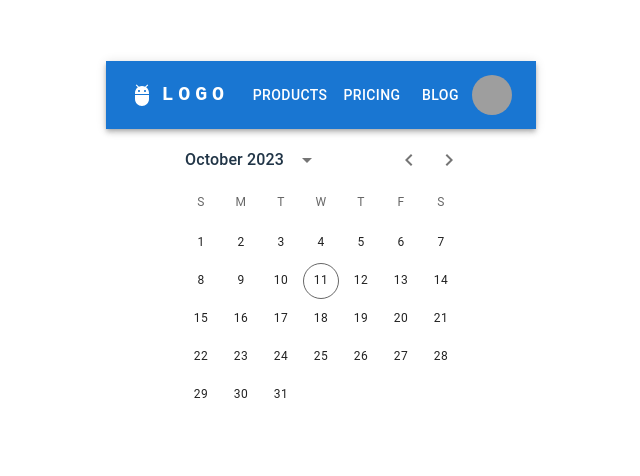
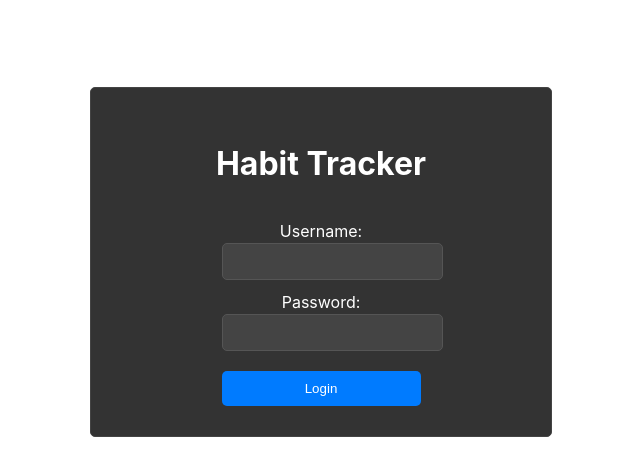
Before and after one commit to saikot-paul/habit-tracker, a React (Vite) app in the folder client/: page / in a window 1280 px wide. Shown: the part 138-614 px from the top of the page, without its empty margins (319-959 px from the left). Built offline with nearby package versions, Linux system fonts and the light colour scheme; grey boxes are pictures that could not be loaded.

Commit message:
added the login feature

```diff
--- a/client/src/App.tsx
+++ b/client/src/App.tsx
@@ -1,14 +1,15 @@
-import './App.css'
-import { BrowserRouter as Router } from 'react-router-dom';
-import Home from './pages/Home';
+import './App.css';
+import { BrowserRouter as Router, Route, Routes } from 'react-router-dom';
+import Login from './Login';
 
 function App() {
-
   return (
     <Router>
-      <Home/>
+      <Routes>
+        <Route path="/" element={<Login />} />
+      </Routes>
     </Router>
-  )
+  );
 }
 
-export default App
+export default App;
--- /dev/null
+++ b/client/src/Login.tsx
@@ -0,0 +1,59 @@
+// Login.tsx
+
+import React, { useState } from 'react';
+import './assets/Login.css'; // Import your CSS file for styling
+
+const Login: React.FC = () => {
+  const [user, setUser] = useState('');
+  const [password, setPassword] = useState('');
+  const [error, setError] = useState('');
+
+  const handleLogin = (e: React.FormEvent) => {
+    e.preventDefault();
+
+    if (!user || !password) {
+      setError('Please fill in both fields');
+      return;
+    }
+
+    if (user === 'John Doe' && password === 'password') {
+      // Simulate a successful login
+      setError(''); // Clear any previous error message
+      alert('Logged in successfully!'); // You can replace this with navigation or any other action
+    } else {
+      setError('Invalid Username or password');
+    }
+  };
+
+  return (
+    <div className="login-container">
+      <h1>Habit Tracker</h1>
+      <form onSubmit={handleLogin}>
+        <div className="form-group">
+          <label>Username:</label>
+          <input
+            type="text"
+            className="input-field"
+            value={user}
+            onChange={(e) => setUser(e.target.value)}
+          />
+        </div>
+        <div className="form-group">
+          <label>Password:</label>
+          <input
+            type="password"
+            className="input-field"
+            value={password}
+            onChange={(e) => setPassword(e.target.value)}
+          />
+        </div>
+        <button type="submit" className="login-button">
+          Login
+        </button>
+        {error && <p className="error-message">{error}</p>}
+      </form>
+    </div>
+  );
+};
+
+export default Login;
--- /dev/null
+++ b/client/src/assets/Login.css
@@ -0,0 +1,51 @@
+/* Login.css */
+
+.login-container {
+    width: 400px; /* Increased width for the container */
+    margin: 0 auto; /* Center the container horizontally */
+    padding: 30px; /* Increased padding for more space inside the container */
+    border: 1px solid #444; /* Darker border color */
+    border-radius: 5px;
+    background-color: #333; /* Dark background color */
+    text-align: center;
+    color: #fff; /* Light text color */
+    display: flex; /* Use flex display for centering */
+    flex-direction: column; /* Stack children vertically */
+    align-items: center; /* Center children horizontally */
+  }
+
+  .form-group {
+    margin: 10px 0;
+    display: flex;
+    flex-direction: column;
+    width: 100%; /* Make input fields take the full container width */
+  }
+
+  .input-field {
+    padding: 10px;
+    border: 1px solid #555; /* Slightly darker border color */
+    border-radius: 5px;
+    background-color: #444; /* Darker background color */
+    color: #fff; /* Light text color */
+    width: 100%; /* Make input fields take the full container width */
+  }
+
+  .login-button {
+    width: 100%;
+    padding: 10px;
+    background-color: #007bff; /* Button color in dark mode */
+    color: #fff;
+    border: none;
+    border-radius: 5px;
+    cursor: pointer;
+    margin-top: 10px;
+  }
+
+  .login-button:hover {
+    background-color: #0056b3;
+  }
+
+  .error-message {
+    color: #ff0000;
+    margin-top: 10px;
+  }
```
Also changed, not shown: 1 other file (tests, documents, lock files or other folders).
